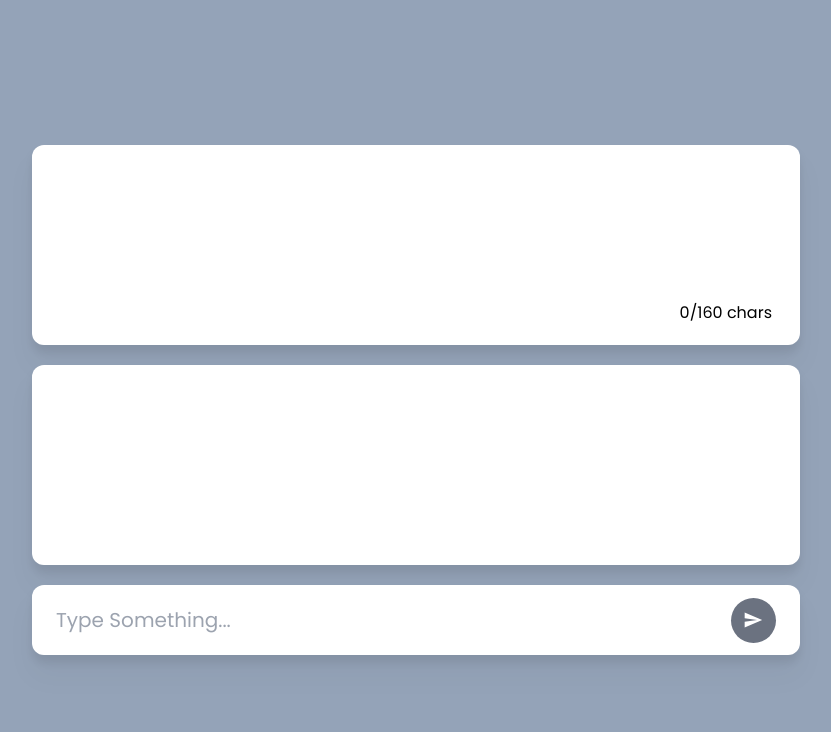
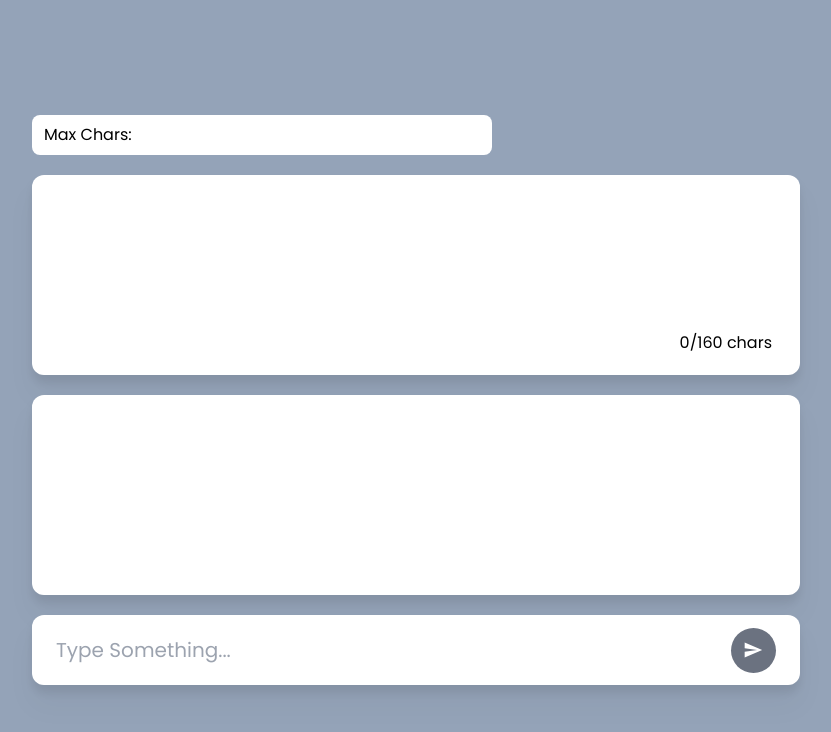
Before and after one commit to jonathancarpena/simple-words, a React (Create React App) app: page / in a window 1280 px wide. Shown: the top 732 px of the page, without its empty margins (224-1055 px from the left). Built offline with nearby package versions, Linux system fonts and the light colour scheme.

Commit message:
Added max char feature

```diff
--- a/src/App.js
+++ b/src/App.js
@@ -3,12 +3,13 @@ import { thousandWords } from './lib/commonWords'
 import { MdSend } from 'react-icons/md'
 
 
-const limit = 160
+
 function App() {
   const [input, setInput] = useState('')
   const [related, setRelated] = useState([])
   const [count, setCount] = useState(0)
   const [output, setOutput] = useState([])
+  const [limit, setLimit] = useState(160)
 
 
   function handleInputChange(e) {
@@ -62,7 +63,14 @@ function App() {
 
   return (
     <div className="font-body min-h-screen w-screen bg-slate-400 flex justify-center items-center ">
+
+
       <div className='max-w-3xl w-full flex flex-col  space-y-5  '>
+        <div className='flex space-x-2 items-center bg-white w-max px-3 rounded-lg'>
+          <label htmlFor="maxChars" className=''>Max Chars:</label>
+          <input id="maxChars" type="number" min={0} onChange={(e) => setLimit(e.target.value)} className="outline-none px-3 py-2" />
+        </div>
+
         {/* Output */}
         <div className='relative min-h-[200px] max-h-[200px] bg-white rounded-xl drop-shadow-xl p-7'>
           {output.length > 0
```
